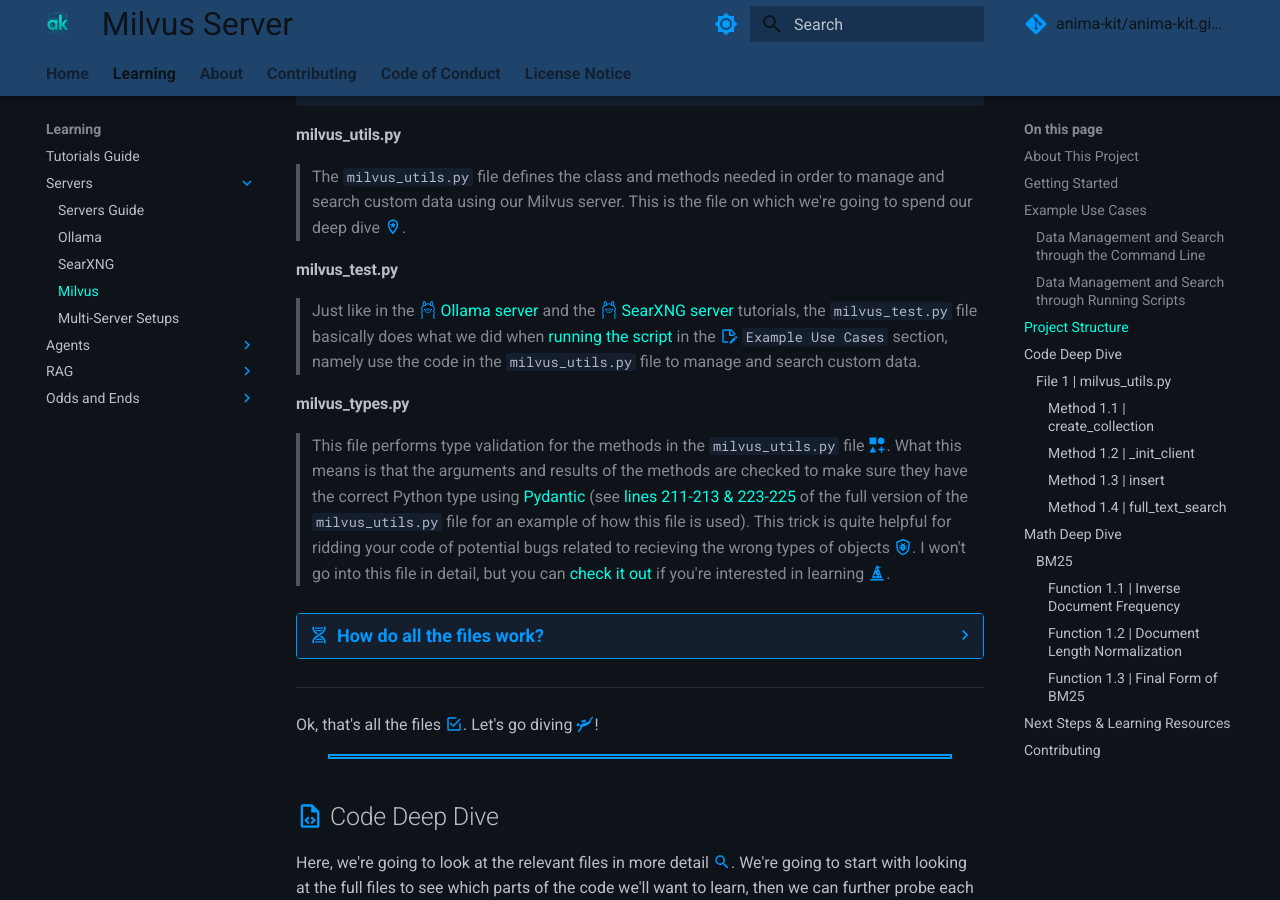
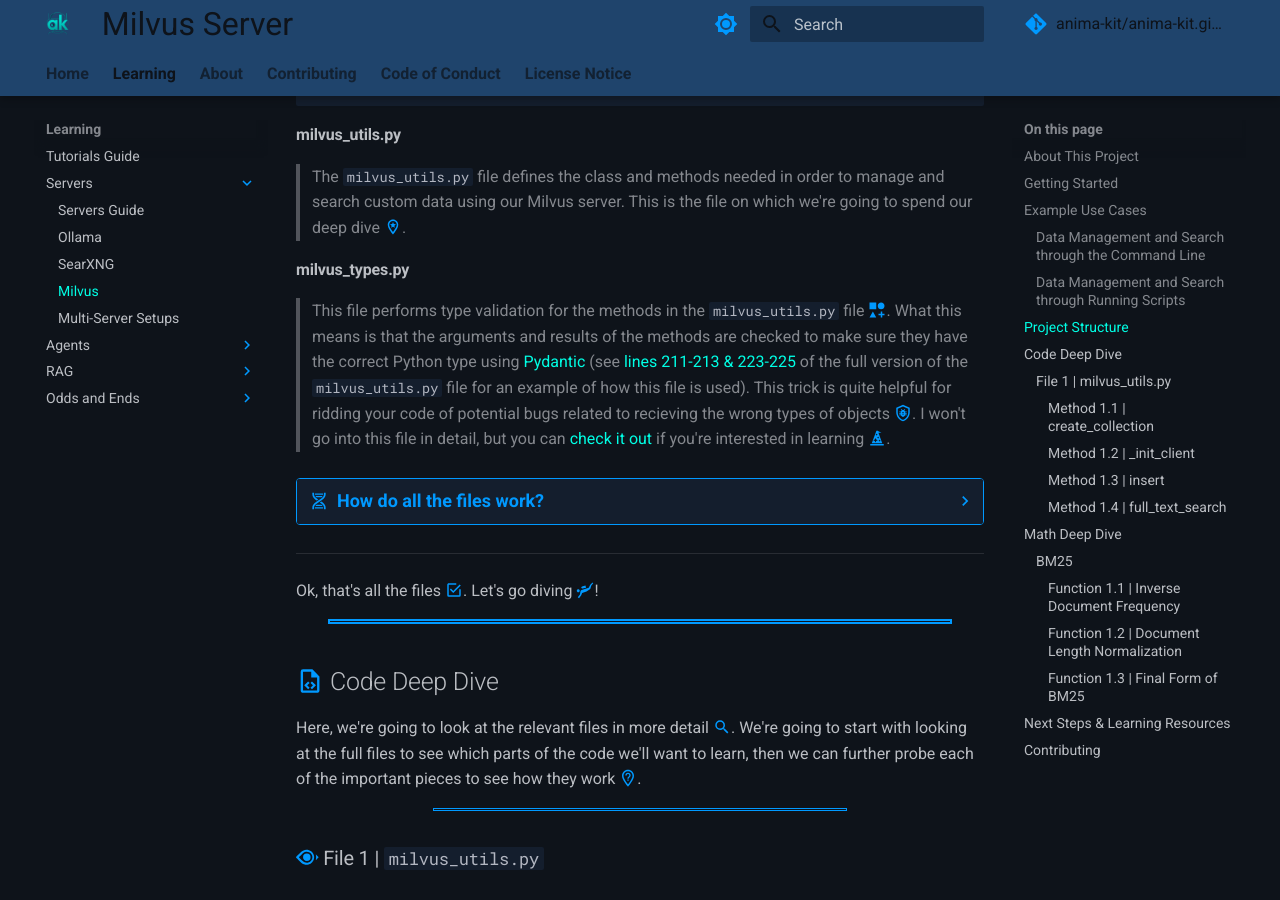
Before and after one commit to anima-kit/anima-kit.github.io, an MkDocs documentation site: the page built from docs/tutorials/servers/milvus.md, in a window 1280 px wide and 900 px high, scrolled down 8720 px. Built offline with MkDocs 1.6.1 and Material for MkDocs 9.7.7, drawn with Linux system fonts in a browser that asks for light colours; comment, search, counter and statistics services are not loaded; some of the changed lines change nothing that is shown.

Commit message:
update server tutorials
update file structure, commands, imports, and discussions after changing file structure of repos for ollama and searxng;

update milvus to fit with ollama and searxng tutorials; add comments to update code and math dives with new knowledge of how milvus works;

change linkedin url in social items;

````diff
--- a/docs/tutorials/servers/milvus.md
+++ b/docs/tutorials/servers/milvus.md
@@ -2,6 +2,8 @@
 title: Milvus Server
 template: pages.html
 ---
+
+<!-- TODO: update bm25 scoring, sparse vectors, and inverted indices discussions with new knowledge -->
 
 <div class="icon-def-1" style="text-align: center; border: 0.1rem solid; width: 5%; float: right; padding: 0px; margin: 0px; font-size: 0.9rem;">
   <a onclick="toggleAnimations()" title="Toggle Animations" style="cursor: pointer;">
@@ -332,21 +334,13 @@
 
 > The `milvus_utils.py` file defines the class and methods needed in order to manage and search custom data using our Milvus server. This is the file on which we're going to spend our deep dive :material-map-marker-star-outline:{.icon-def-0}.
 
-<h4 style="text-align: left;">milvus_test.py</h4>
-
-> Just like in the :simple-ollama:{.icon-def-0} [Ollama server][ollama-test] and the :simple-ollama:{.icon-def-0} [SearXNG server][searxng-test] tutorials, the `milvus_test.py` file basically does what we did when [running the script][running-scripts] in the :material-note-edit-outline:{.icon-def-0} `Example Use Cases` section, namely use the code in the `milvus_utils.py` file to manage and search custom data.
-
 <h4 style="text-align: left;">milvus_types.py</h4>
 
 > This file performs type validation for the methods in the `milvus_utils.py` file :material-shape-plus:{.icon-def-0}. What this means is that the arguments and results of the methods are checked to make sure they have the correct Python type using [Pydantic][pydantic]{.blank} (see [lines 211-213 & 223-225][milvus-utils-skeleton] of the full version of the `milvus_utils.py` file for an example of how this file is used). This trick is quite helpful for ridding your code of potential bugs related to recieving the wrong types of objects :material-shield-bug-outline:{.icon-def-0}. I won't go into this file in detail, but you can [check it out][milvus-types-ak] if you're interested in learning :material-wizard-hat:{.icon-def-0}.
 
 ??? bonus-code "How do all the files work?"
 
-    If you followed the :simple-ollama:{.icon-def-0} [Ollama][ollama-project-structure] and :simple-searxng:{.icon-def-0} [SearXNG][searxng-project-structure] tutorials, you should be familar with the `logger.py`, `requirements*.txt`, and `latency_test.py` files as well as the `tests/` folder.
-
-    Here, we also use the `logger.py` file to produce informative :material-chart-timeline:{.icon-def-0} and visually appealing :material-palette:{.icon-def-0} interactions, and the `requirements.txt` file to install all the necessary :simple-python:{.icon-def-0} Python libraries (see [step 4][step-requirements] of the :material-flag-checkered:{.icon-def-0} `Getting Started` section). Similarly, the `requirements-dev.txt` file can be used to install the necessary libraries for development :material-file-code-outline:{.icon-def-0}. Finally, we use the `latency_test.py` file to check how quickly our methods are working :material-timer-check-outline:{.icon-def-0}.
-
-    The `tests/` folder also contains unit and integration tests for ensuring the code works properly :material-test-tube:{.icon-def-0}. To see how to use the testing suite, check out the [best practices note][ollama-code-best-practices] in the :simple-ollama:{.icon-def-0} Ollama server tutorial.
+    For a refresher on the `logger.py`, `requirements*.txt`, `latency_test.py`, and `milvus_test.py` files as well as the `tests/` folder, check out the :simple-ollama:{.icon-def-0} [Ollama][ollama-project-structure] and :simple-searxng:{.icon-def-0} [SearXNG][searxng-bonus-all-files] tutorials.
 
     ---
 
@@ -884,6 +878,7 @@
 [ranking-algorithm]: https://en.wikipedia.org/wiki/Ranking_(information_retrieval)
 [score-bm25]: milvus.md#score-bm25
 [searxng]: https://docs.searxng.org/
+[searxng-bonus-all-files]: searxng.md#bonus-all-files
 [searxng-docker-compose]: searxng.md#docker-compose
 [searxng-project-structure]: searxng.md#proj-struct
 [searxng-test]: searxng.md#searxng-test
--- a/docs/tutorials/servers/ollama.md
+++ b/docs/tutorials/servers/ollama.md
@@ -2,8 +2,6 @@
 title: Ollama Server
 template: pages.html
 ---
-
-<!-- TODO: update file structure, discuss coverage tests and CI pipeline -->
 
 <div class="icon-def-1" style="text-align: center; border: 0.1rem solid; width: 5%; float: right; padding: 0px; margin: 0px; font-size: 0.9rem;">
   <a onclick="toggleAnimations()" title="Toggle Animations" style="cursor: pointer;">
@@ -114,10 +112,12 @@
 
     > After successfully completing this step, the Ollama server should be running on [http://localhost:11434][ollama-url]{.blank}. For me, when everything is setup correctly and I click the URL link, I get a page that says `Ollama is running`.
 
+    <a id="gs-test"></a>
+
 1.  Run the test script to ensure the default LM ([Qwen3 0.6B][qwen3-0.6b]{.blank}) can be invoked:
 
     ```bash
-    python ollama_test.py
+    python -m scripts.ollama_test
     ```
 
     > From the Docker setup, all Ollama data (including models) will be located in the local folder :material-folder-outline:{.icon-def-0} `./ollama_data/`. All logs from the test script are output in the console and stored in the :material-note-edit-outline:{.icon-def-0} `./ollama-docker.log` file.
@@ -150,7 +150,7 @@
 
 ---
 
-The main class to interact with an LM is the `OllamaClient` class of the `./ollama_utils.py` file which is built on the [Ollama Python library][ollama-python]{.blank}.  Once this class is initialized, the `get_response` method can be used to get an LM response for a given user message.
+The main class to interact with an LM is the `OllamaClient` class of the `ollama_utils.py` file which is built on the [Ollama Python library][ollama-python]{.blank}.  Once this class is initialized, the `get_response` method can be used to get an LM response for a given user message.
 
 To facilitate interactions with the LM, the `get_response` method can be executed in the command line :material-console:{.icon-def-0} or in Python scripts :material-script-text-outline:{.icon-def-0}. However, in later tutorials we'll implement :simple-gradio:{.icon-def-0} [Gradio][gradio]{.blank} web UIs so that we can easily chat with our agents in an intuitive way. For now, we can see how to interact with LMs through these less intutive ways :material-code-block-tags:{.icon-def-0}.
 
@@ -179,7 +179,7 @@
 1.  Now that you're in the Python environment, import the OllamaClient class:
 
     ```bash
-    from ollama_utils import OllamaClient
+    from pyfiles.ollama_utils import OllamaClient
     ```
 
 1.  Initialize the OllamaClient class:
@@ -232,11 +232,11 @@
 
     <a id="rs-create"></a>
 
-1.  Create a script named `my-lm-chat-ex.py` with the following:
+1.  Create a script in the `./scripts` folder named `my_lm_chat_ex.py` with the following:
 
     ```python
     # Import OllamaClient class
-    from ollama_utils import OllamaClient
+    from pyfiles.ollama_utils import OllamaClient
 
     # Initialize client
     client = OllamaClient()
@@ -255,7 +255,7 @@
 1.  Run the script:
 
     ```bash
-    python my-lm-chat-ex.py
+    python -m scripts.my_lm_chat_ex
     ```
 
 1.  Do [step 7][step-stop] of the :material-flag-checkered:{.icon-def-0}`Getting Started` section to stop the containers when you're done.
@@ -306,11 +306,14 @@
 ```
 ├── docker-compose-cpu.yml  # Docker settings for CPU build of Ollama container
 ├── docker-compose-gpu.yml  # Docker settings for GPU build of Ollama container
-├── logger.py               # Python logger for tracking progress
-├── ollama_test.py          # Python test of methods
-├── ollama_utils.py         # Python methods to use Ollama server
+├── pyfiles/                # Python source code
+│   └── ollama_utils.py     # Python methods to use Ollama server
+│   └── logger.py           # Python logger for tracking progress
 ├── requirements.txt        # Required Python libraries for main app
 ├── requirements-dev.txt    # Required Python libraries for development
+├── scripts/                # Example scripts to use Python methods
+│   └── latency_test.py     # Timing tests for methods
+│   └── ollama_test.py      # Python test of methods
 ├── tests/                  # Testing suite
 │   └── test_integration.py # Integration tests for use with Ollama API
 └── └── test_unit.py        # Unit tests for Python methods
@@ -346,9 +349,13 @@
 
 <h4 style="text-align: left;">ollama_test.py</h4>
 
-> The `ollama_test.py` file basically does what we did when [running the script][running-scripts] in the :material-note-edit-outline:{.icon-def-0}`Example Use Cases` section, namely use the code in the `ollama_utils.py` file to get a response :material-checkbox-marked-outline:{ .icon-def-0 }.
+> The `ollama_test.py` file basically does what we did when [running the script][running-scripts] in the :material-note-edit-outline:{.icon-def-0}`Example Use Cases` section, namely use the code in the `ollama_utils.py` file to get a response :material-checkbox-marked-outline:{ .icon-def-0 }. This is the script that we ran in [step 6][step-test] of the :material-flag-checkered:{.icon-def-0}`Getting Started` section to test that our Python methods were working.
 
 ---
+
+<h4 style="text-align: left;">latency_test.py</h4>
+
+> The `latency_test.py` file is used to check how quickly our methods are working :material-timer-check-outline:{.icon-def-0}. This file can be run the same way the `ollama_test.py` script was run in [step 6][step-test] of the :material-flag-checkered:{.icon-def-0}`Getting Started` section and the example script was run in [step 3][step-run] of the :material-note-edit-outline:{.icon-def-0}`Example Use Cases` section (i.e. `python -m scripts.latency_test`).
 
 <h4 style="text-align: left;">docker-compose*.yml</h4>
 
@@ -722,6 +729,7 @@
 [step-run]: ollama.md#rs-run
 [step-start]: ollama.md#gs-start
 [step-stop]: ollama.md#gs-stop
+[step-test]: ollama.md#gs-test
 [requests]: https://requests.readthedocs.io/en/latest/
 [test-integration]: https://en.wikipedia.org/wiki/Integration_testing
 [test-unit]: https://en.wikipedia.org/wiki/Unit_testing
--- a/docs/tutorials/servers/searxng.md
+++ b/docs/tutorials/servers/searxng.md
@@ -2,8 +2,6 @@
 title: SearXNG Server
 template: pages.html
 ---
-
-<!-- TODO: update file structure, discuss coverage tests and CI pipeline -->
 
 <div class="icon-def-1" style="text-align: center; border: 0.1rem solid; width: 5%; float: right; padding: 0px; margin: 0px; font-size: 0.9rem;">
   <a onclick="toggleAnimations()" title="Toggle Animations" style="cursor: pointer;">
@@ -141,10 +139,12 @@
 
 1.  Head to [http://localhost:8080/][searxng-url]{.blank} to start searching with a web browser.
 
+    <a id="gs-test"></a>
+
 1.  Run the test script to ensure the SearXNG server can be reached through the [Requests][requests]{.blank} and [LangChain][langchain]{.blank} libraries:
 
     ```bash
-    python searxng_test.py
+    python -m scripts.searxng_test
     ```
 
     > All logs from the test script are output in the console and stored in the :material-note-edit-outline:{.icon-def-0} `./searxng-docker.log` file.
@@ -170,7 +170,7 @@
 
 ---
 
-This time, we'll also instantiate a main class, but we'll have different methods to choose from depending on the type of results we want :material-newspaper-variant-multiple-outline:{.icon-def-0}. The class we'll use is the `SearxngClient` class of the `./searxng_utils.py` file which is built on the [Requests][requests]{.blank} and :simple-langchain:{.icon-def-0} [LangChain][langchain]{.blank} libraries. Once this class is initialized, there are two potential methods to get search results, each from LangChain's [SearxSearchWrapper][searx-search-wrapper]{.blank}: `run`, and `results` [^requests-search].
+This time, we'll also instantiate a main class, but we'll have different methods to choose from depending on the type of results we want :material-newspaper-variant-multiple-outline:{.icon-def-0}. The class we'll use is the `SearxngClient` class of the `searxng_utils.py` file which is built on the [Requests][requests]{.blank} and :simple-langchain:{.icon-def-0} [LangChain][langchain]{.blank} libraries. Once this class is initialized, there are two potential methods to get search results, each from LangChain's [SearxSearchWrapper][searx-search-wrapper]{.blank}: `run`, and `results` [^requests-search].
 
 The `run` method gives a single result which is a summary of all the aggregated results :material-newspaper-variant-outline:{.icon-def-0} while the `results` method gives a list of results with more details :material-newspaper-variant-multiple-outline:{.icon-def-0}. We still don't have a [nice web UI][agents] setup that facilitates easier interactions with our servers so let's keep using the command line :material-console:{.icon-def-0} and Python scripts :material-script-text-outline:{.icon-def-0}.
 
@@ -199,7 +199,7 @@
 1.  Now that you're in the Python environment, import the SearxngClient class:
 
     ```bash
-    from searxng_utils import SearxngClient
+    from pyfiles.searxng_utils import SearxngClient
     ```
 
 1.  Initialize the SearxngClient class:
@@ -252,11 +252,11 @@
 
     <a id="rs-create"></a>
 
-1.  Create a script named `my-web-searx-ex.py` with the following:
+1.  Create a script in the `./scripts` folder named `my_web_searx_ex.py` with the following:
 
     ```python
     # Import SearXNGClient class
-    from searxng_utils import SearxngClient
+    from pyfiles.searxng_utils import SearxngClient
 
     # Initialize client
     client = SearxngClient()
@@ -276,7 +276,7 @@
 1.  Run the script
 
     ```bash
-    python my-web-searx-ex.py
+    python -m scripts.my_web_searx_ex
     ```
 
 1.  Do [step 9][step-stop] of the :material-flag-checkered:{.icon-def-0}`Getting Started` section to stop the containers when you're done.
@@ -320,14 +320,17 @@
 ```
 ├── Caddyfile               # Caddy reverse proxy configuration
 ├── docker-compose.yml      # Docker configurations
-├── logger.py               # Python logger for tracking progress
+├── pyfiles/                # Python source code
+│   └── logger.py           # Python logger for tracking progress
+│   └── searxng_utils.py    # Python methods to use SearXNG server
 ├── requirements.txt        # Required Python libraries for main app
 ├── requirements-dev.txt    # Required Python libraries for development
 ├── searxng/                # SearXNG configuration directory
 │   └── limiter.toml        # Bot protection and rate limiting settings
 │   └── settings.yml        # Further custom SearXNG settings
-├── searxng_test.py         # Python test of methods
-├── searxng_utils.py        # Python methods to use SearXNG server
+├── scripts/                # Example scripts to use Python methods
+│   └── latency_test.py     # Timing tests for methods
+│   └── searxng_test.py     # Python test of methods
 ├── tests/                  # Testing suite
 ├── third-party/            # searxng-docker licensing
 └── .env.example            # Custom SearXNG environment variables
@@ -357,21 +360,19 @@
 
 > The `settings.yml` file is also very similar to the [original file][searxng-docker-settings]{.blank}, except I removed the `secret_key` variable and moved this setup to the `.env.example` file instead :material-key-outline:{.icon-def-0}. I also added an extra `json` format to the search results :material-code-json:{.icon-def-0} in order to use the SearXNG server with LangChain's [SearxSearchWrapper][searx-search-wrapper]{.blank}.
 
-<a id="searxng-test"></a>
-
-<h4 style="text-align: left;">searxng_test.py</h4>
-
-> Just like in the [Ollama server tutorial][ollama-test], the `searxng_test.py` file basically does what we did when [running the script][running-scripts] in the :material-note-edit-outline:{.icon-def-0} `Example Use Cases` section, namely use the code in the `searxng_utils.py` file to get results for given queries.
-
 <h4 style="text-align: left;">searxng_utils.py</h4>
 
 > Finally, the `searxng_utils.py` defines the class and methods needed in order to get web search results from our SearXNG server :material-search-web:{.icon-def-0}. We're going to spend much of our deep dive on this one :material-map-marker-star-outline:{.icon-def-0}.
 
+<a id="bonus-all-files"></a>
+
 ??? bonus-code "How do all the files work?"
 
-    If you followed :simple-ollama:{.icon-def-0} [the previous tutorial][ollama-project-structure], you should be familar with the `logger.py` and `requirements*.txt` files as well as the `tests/` folder.
+    If you followed :simple-ollama:{.icon-def-0} [the previous tutorial][ollama-project-structure], you should be familar with the `logger.py`, `requirements*.txt`, `latency_test.py`, and `searxng_test.py` files as well as the `tests/` folder.
 
     Here, we also use the `logger.py` file to produce informative :material-chart-timeline:{.icon-def-0} and visually appealing :material-palette:{.icon-def-0} interactions, and the `requirements.txt` file to install all the necessary :simple-python:{.icon-def-0} Python libraries (see [step 4][step-requirements] of the :material-flag-checkered:{.icon-def-0} `Getting Started` section). Similarly, the `requirements-dev.txt` file can be used to install the necessary libraries for development :material-file-code-outline:{.icon-def-0}.
+
+    We use the `latency_test.py` file to check how quickly our methods are working :material-timer-check-outline:{.icon-def-0}, and just like in the [Ollama server tutorial][ollama-test], the `searxng_test.py` file basically does what we did when [running the script][running-scripts] in the :material-note-edit-outline:{.icon-def-0} `Example Use Cases` section. This is the script that we ran in [step 6][step-test] of the :material-flag-checkered:{.icon-def-0}`Getting Started` section to test that our Python methods were working.
 
     The `tests/` folder also contains unit and integration tests for ensuring the code works properly :material-test-tube:{.icon-def-0}. To see how to use the testing suite, check out the [best practices note][ollama-code-best-practices] in the :simple-ollama:{.icon-def-0} Ollama server tutorial.
 
@@ -697,6 +698,7 @@
 [step-set-environment]: searxng.md#gs-set-env
 [step-start]: searxng.md#gs-start
 [step-stop]: searxng.md#gs-stop
+[step-test]: searxng.md#gs-test
 [tavily]: https://www.tavily.com/
 [tavily-langchain]: https://python.langchain.com/docs/integrations/tools/tavily_search/
 [unittest]: https://docs.python.org/3/library/unittest.html
--- a/mkdocs.yml
+++ b/mkdocs.yml
@@ -111,7 +111,7 @@
       name: Github
 
     - icon: fontawesome/brands/linkedin
-      link: https://www.linkedin.com/in/lauren-street-62a747381/
+      link: https://www.linkedin.com/in/animakitai/
       name: LinkedIn
 
     - icon: fontawesome/brands/medium
--- a/overrides/home.html
+++ b/overrides/home.html
@@ -111,7 +111,7 @@
             class="social-item"
           />
         </a>
-        <a href="https://www.linkedin.com/in/lauren-street-62a747381/" class="blank">
+        <a href="https://www.linkedin.com/in/animakitai/" class="blank">
           <img
             src="assets/icons/linkedIn.svg"
             title="LinkedIn"
````
